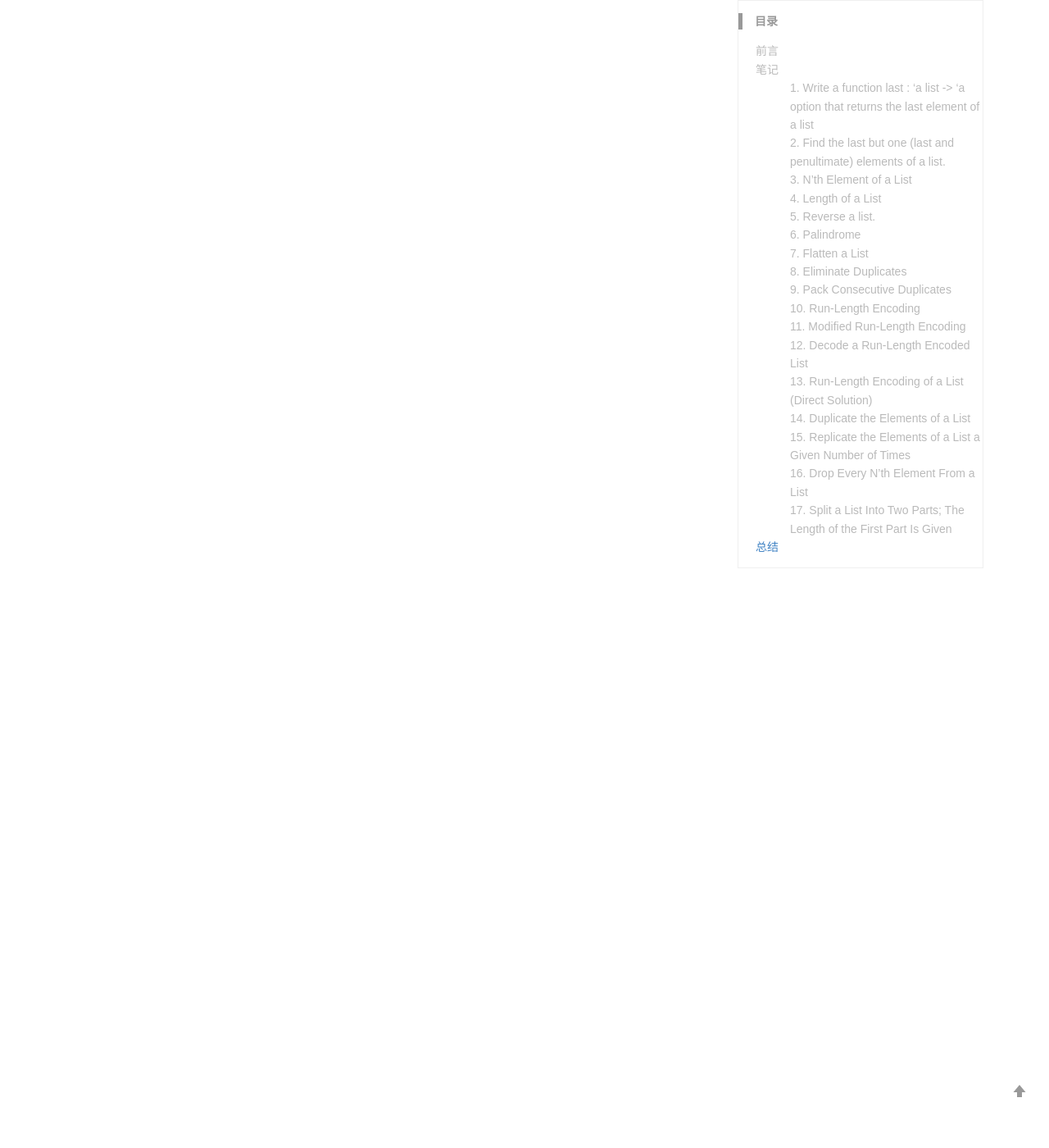
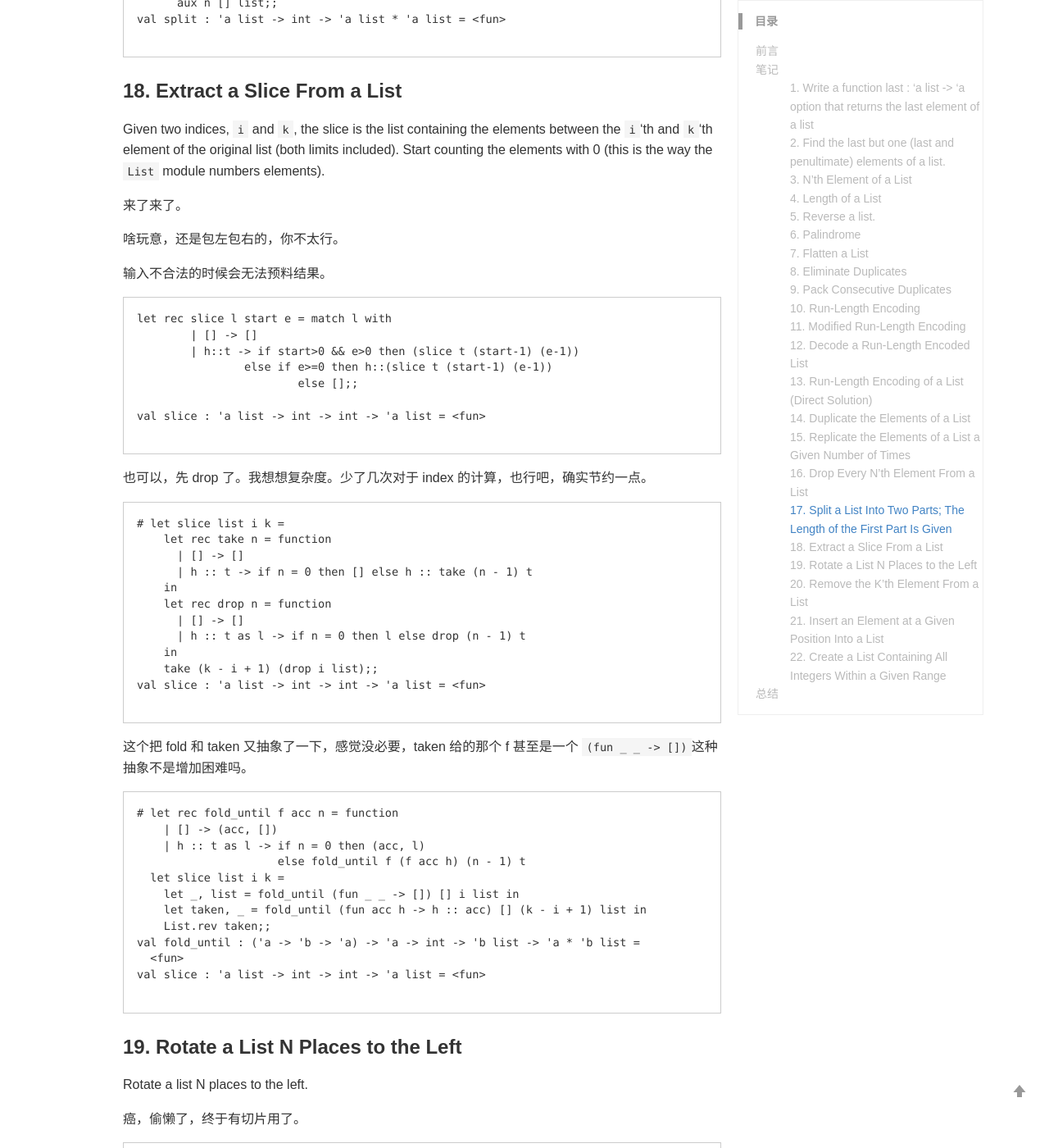
Before and after one commit to nyaaarlathotep/nyaaarlathotep.github.io, a Jekyll site: the page built from _posts/2024-8-2- Ocaml 99 问题笔记.md, in a window 1280 px wide and 1400 px high, scrolled down 11037 px. Shown: the whole window at 82% size. Built offline with Jekyll 4.4.1, drawn with Linux system fonts in a browser that asks for light colours; comment, search, counter and statistics services are not loaded; a style sheet for code colours, icons or effects is not loaded; some of the changed text lies outside the part shown.

Commit message:
Update 2024-8-2- Ocaml 99 问题笔记.md

````diff
--- a/_posts/2024-8-2- Ocaml 99 问题笔记.md
+++ b/_posts/2024-8-2- Ocaml 99 问题笔记.md
@@ -456,7 +456,7 @@ val replicate : 'a list -> int -> 'a list = <fun>
 
 我怎么感觉我的比他的好，标准答案擅长用 rev，读起来有点混乱。
 
-确实，不知道是不是存在递归消耗之类原因导致他选择使用这种方式，他的明显多了一次 rev 的消耗。
+确实，不知道是不是存在递归消耗之类原因导致他选择使用这种方式，他的明显多了一次 rev 的消耗。后面又看到了，原来是我这种写法非尾递归，会爆栈，所以不这么写。
 
 ```
 # let replicate list n =
@@ -489,7 +489,9 @@ val drop : 'a list -> int -> 'a list = <fun>
 
 partial-match 了，意思到了就行。
 
-为啥特意还搞一个内部函数呢，还把 index 转了一下，神秘
+癌，原来他是 every N'th，后面也要递归的。
+
+为啥特意还搞一个内部函数呢，还把 index 转了一下，神秘。后面又看到了，原来是我这种写法非尾递归，会爆栈，所以不这么写。
 
 ```
 # let drop list n =
@@ -503,6 +505,211 @@ val drop : 'a list -> int -> 'a list = <fun>
 
 ### 17. Split a List Into Two Parts; The Length of the First Part Is Given
 
+只能在头加，没法避免这个 rev。
+
+```
+let split l n =
+	let rec inner_split l n acc= match l with
+		| [] -> [(List.rev acc); []]
+		| h::t -> if n > 0 then inner_split t (n-1) (h::acc) else [(List.rev acc); h::t]
+	in
+	inner_split l n [];;
+
+val split : 'a list -> int -> 'a list list = <fun>
+
+```
+
+```
+# let split list n =
+    let rec aux i acc = function
+      | [] -> List.rev acc, []
+      | h :: t as l -> if i = 0 then List.rev acc, l
+                       else aux (i - 1) (h :: acc) t
+    in
+      aux n [] list;;
+val split : 'a list -> int -> 'a list * 'a list = <fun>
+
+```
+
+### 18. Extract a Slice From a List
+
+Given two indices, `i` and `k`, the slice is the list containing the elements between the `i`'th and `k`'th element of the original list (both limits included). Start counting the elements with 0 (this is the way the `List` module numbers elements).
+
+来了来了。
+
+啥玩意，还是包左包右的，你不太行。
+
+输入不合法的时候会无法预料结果。
+
+```
+let rec slice l start e = match l with
+	| [] -> []
+	| h::t -> if start>0 && e>0 then (slice t (start-1) (e-1))
+		else if e>=0 then h::(slice t (start-1) (e-1))
+			else [];;
+
+val slice : 'a list -> int -> int -> 'a list = <fun>
+
+```
+
+也可以，先 drop 了。我想想复杂度。少了几次对于 index 的计算，也行吧，确实节约一点。
+
+```
+# let slice list i k =
+    let rec take n = function
+      | [] -> []
+      | h :: t -> if n = 0 then [] else h :: take (n - 1) t
+    in
+    let rec drop n = function
+      | [] -> []
+      | h :: t as l -> if n = 0 then l else drop (n - 1) t
+    in
+    take (k - i + 1) (drop i list);;
+val slice : 'a list -> int -> int -> 'a list = <fun>
+
+```
+
+这个把 fold 和 taken 又抽象了一下，感觉没必要，taken  给的那个 f 甚至是一个 `(fun _ _ -> [])`这种抽象不是增加困难吗。
+
+```
+# let rec fold_until f acc n = function
+    | [] -> (acc, [])
+    | h :: t as l -> if n = 0 then (acc, l)
+                     else fold_until f (f acc h) (n - 1) t
+  let slice list i k =
+    let _, list = fold_until (fun _ _ -> []) [] i list in
+    let taken, _ = fold_until (fun acc h -> h :: acc) [] (k - i + 1) list in
+    List.rev taken;;
+val fold_until : ('a -> 'b -> 'a) -> 'a -> int -> 'b list -> 'a * 'b list =
+  <fun>
+val slice : 'a list -> int -> int -> 'a list = <fun>
+
+```
+
+
+
+### 19. Rotate a List N Places to the Left
+
+Rotate a list N places to the left.
+
+癌，偷懒了，终于有切片用了。
+
+```
+let rotate l n= List.append (slice l n (List.length l)) (slice l 0 (n-1));;
+
+val rotate : 'a list -> int -> 'a list = <fun>
+```
+
+啊？这么复杂吗，什么情况，哦，也差不多，他用的是 split。`let n = if len = 0 then 0 else (n mod len + len) mod len in`什么用处呢？哦，兼容了一下负数。也没要求兼容啊。
+
+```
+# let split list n =
+    let rec aux i acc = function
+      | [] -> List.rev acc, []
+      | h :: t as l -> if i = 0 then List.rev acc, l
+                       else aux (i - 1) (h :: acc) t  in
+    aux n [] list
+
+  let rotate list n =
+    let len = List.length list in
+    (* Compute a rotation value between 0 and len - 1 *)
+    let n = if len = 0 then 0 else (n mod len + len) mod len in
+    if n = 0 then list
+    else let a, b = split list n in b @ a;;
+val split : 'a list -> int -> 'a list * 'a list = <fun>
+val rotate : 'a list -> int -> 'a list = <fun>
+
+```
+
+### 20. Remove the K'th Element From a List
+
+Remove the K'th element from a list.
+
+The first element of the list is numbered 0, the second 1,...
+
+这下是我第一次实现的 16. 了
+
+```
+let rec remove_at i l=match l with
+	| h::t ->  if i > 1 then h::remove_at (i-1) t else t;;
+
+```
+
+```
+# let rec remove_at n = function
+    | [] -> []
+    | h :: t -> if n = 0 then t else h :: remove_at (n - 1) t;;
+val remove_at : int -> 'a list -> 'a list = <fun>
+
+```
+
+### 21. Insert an Element at a Given Position Into a List
+
+Start counting list elements with 0. If the position is larger or equal to the length of the list, insert the element at the end. (The behavior is unspecified if the position is negative.)
+
+```
+let rec insert_at e i l= match l with
+	| [] -> [e]
+	| h::t -> if i>0 then h::(insert_at e (i-1) t) else e::h::t;;
+
+val insert_at : 'a -> int -> 'a list -> 'a list = <fun>
+
+```
+
+```
+# let rec insert_at x n = function
+    | [] -> [x]
+    | h :: t as l -> if n = 0 then x :: l else h :: insert_at x (n - 1) t;;
+val insert_at : 'a -> int -> 'a list -> 'a list = <fun>
+
+```
+
+### 22. Create a List Containing All Integers Within a Given Range
+
+If first argument is greater than second, produce a list in decreasing order.
+
+又写了个死循环给我浏览器干死机了，哈哈。
+
+```
+let rec range a b=if a<b then
+		a :: range (a+1) b
+	else if b<a then
+		a :: range (a-1) b
+	else
+		[a];;
+
+val range : int -> int -> int list = <fun>
+
+```
+
+感觉没我智力高，通过变参数的位置，还是正向 range，还要 rev。
+
+```
+# let range a b =
+    let rec aux a b =
+      if a > b then [] else a :: aux (a + 1) b
+    in
+      if a > b then List.rev (aux b a) else aux a b;;
+val range : int -> int -> int list = <fun>
+
+```
+
+哦？感觉我分辨不出来是不是尾递归了。
+
+A tail recursive implementation:
+
+```
+# let range a b =
+    let rec aux acc high low =
+      if high >= low then
+        aux (high :: acc) (high - 1) low
+      else acc
+    in
+      if a < b then aux [] b a else List.rev (aux [] a b);;
+val range : int -> int -> int list = <fun>
+
+```
+
 
 
 # 总结
````
